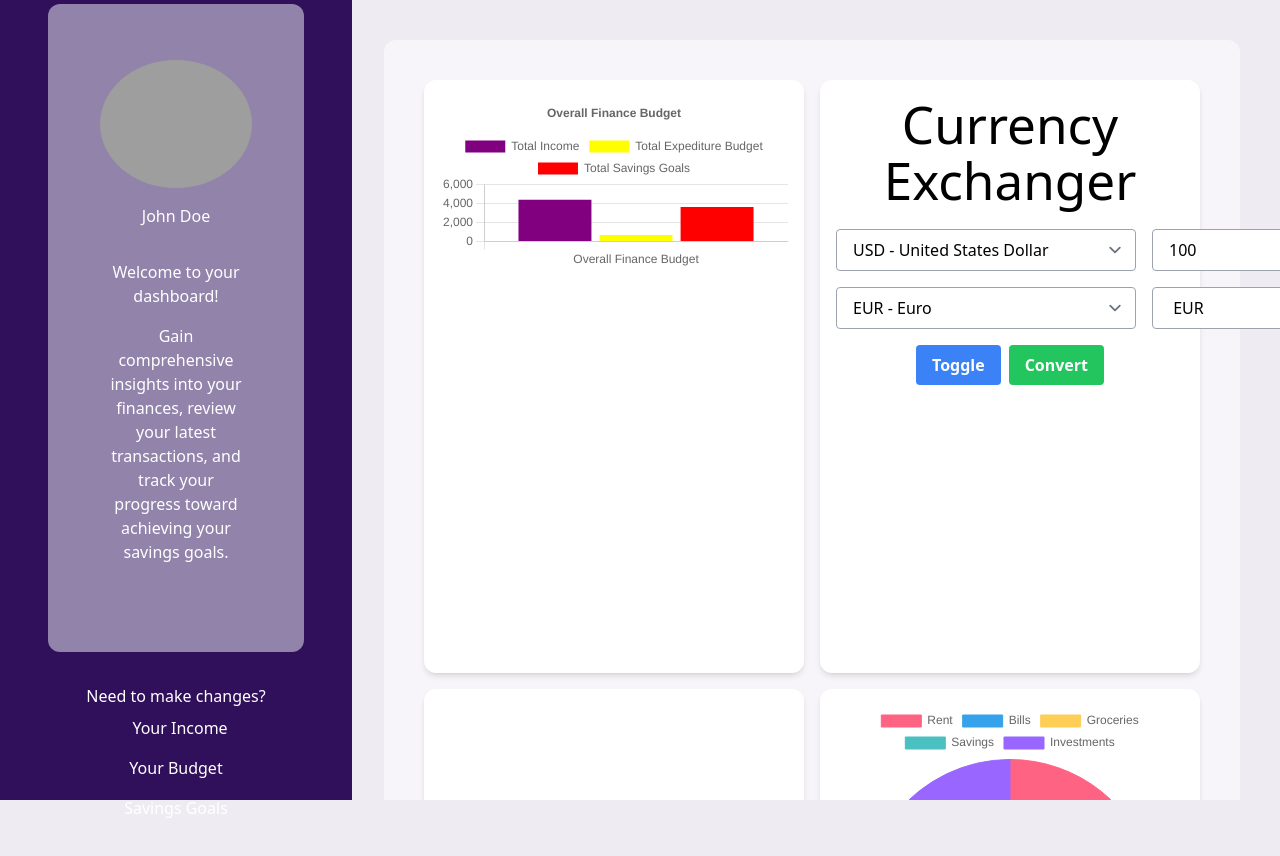
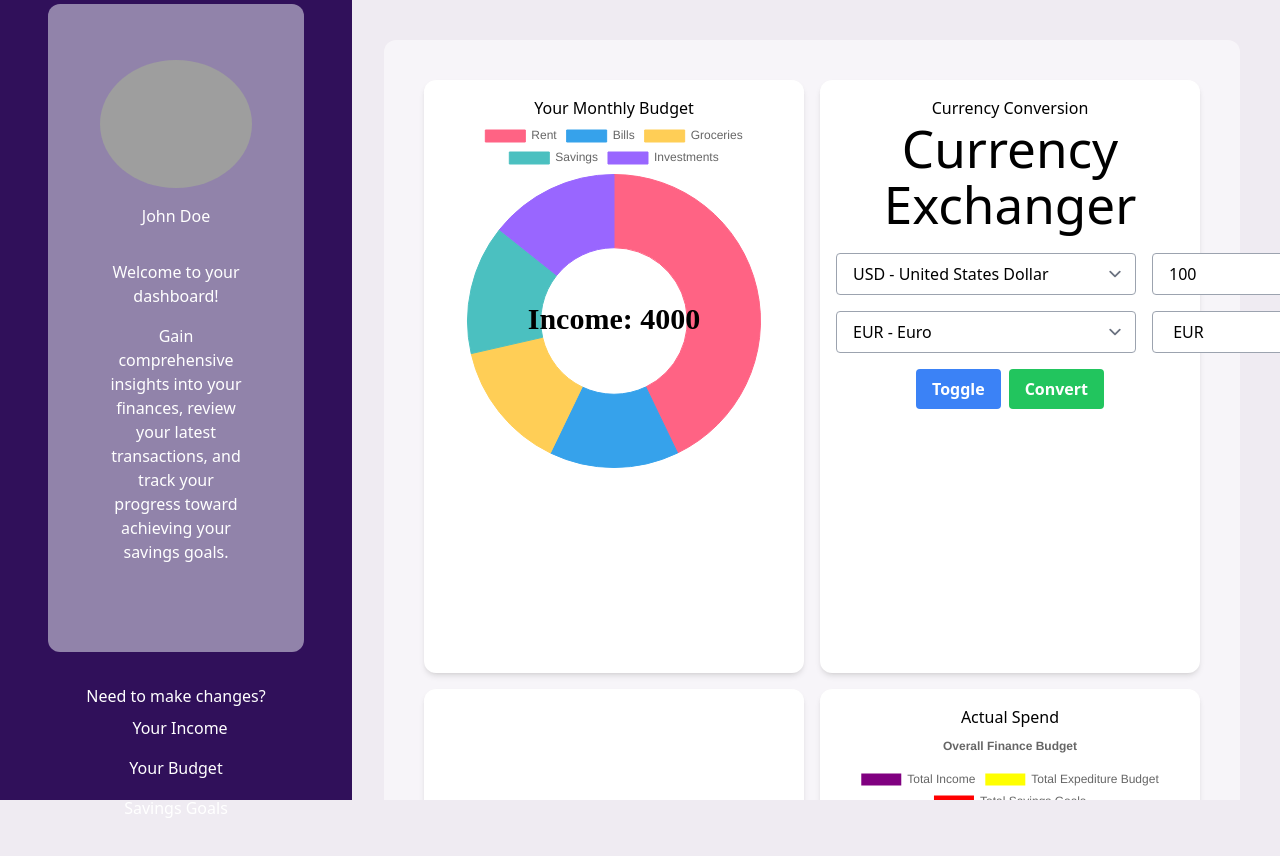
Before and after one commit to MrKatrish/insight_wallet, a React (Vite) app: page /dashboard in a window 1280 px wide. Shown: the top 856 px of the page. Built offline with nearby package versions, Linux system fonts and the light colour scheme; grey boxes are pictures that could not be loaded.

Commit message:
moved charts added titles

```diff
--- a/src/pages/Dashboard.jsx
+++ b/src/pages/Dashboard.jsx
@@ -18,13 +18,15 @@ const Dashboard = () => {
         <div className="fixed overflow-x-hidden overflow-y-auto top-0 left-0 w-full h-full p-10 pl-96">
           {/* Main Content */}
           <div className="bg-white bg-opacity-50 rounded-xl p-10 grid grid-cols-2 grid-rows-3 gap-4">
-            {/* Tile 1 - Bar Chart */}
+            {/* Tile 1 - Pie Chart: Budget */}
             <div className="bg-white rounded-xl shadow-md p-4 col-span-1">
-              <BarChart />
+              <h2>Your Monthly Budget</h2>
+              <Chart />
             </div>
 
             {/* Tile 2 - Currency Converter */}
             <div className="bg-white rounded-xl shadow-md p-4 col-span-1">
+             <h2>Currency Conversion</h2>
               <CurrencyConverter />
             </div>
 
@@ -33,9 +35,10 @@ const Dashboard = () => {
               {/* here add AddBudget component*/}
             </div>
 
-            {/* Tile 4 - Pie Chart */}
+            {/* Tile 4 - Bar Chart: Actual Spend */}
             <div className="bg-white rounded-xl shadow-md p-4 col-span-1">
-              <Chart />
+              <h2>Actual Spend</h2>
+              <BarChart />
             </div>
 
             {/* Tile 5 - Last Transactions */}
```
